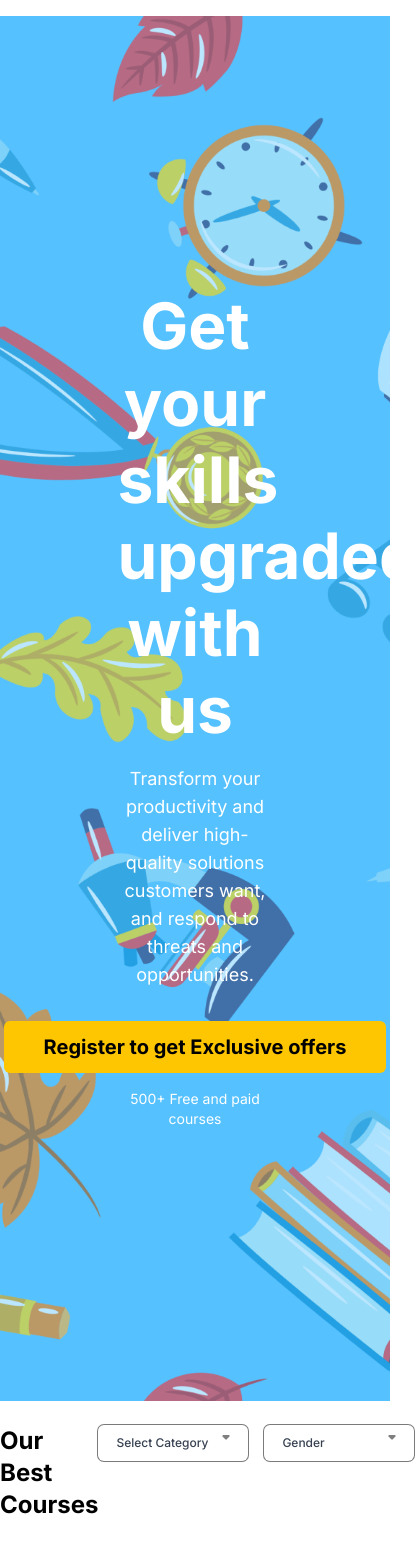
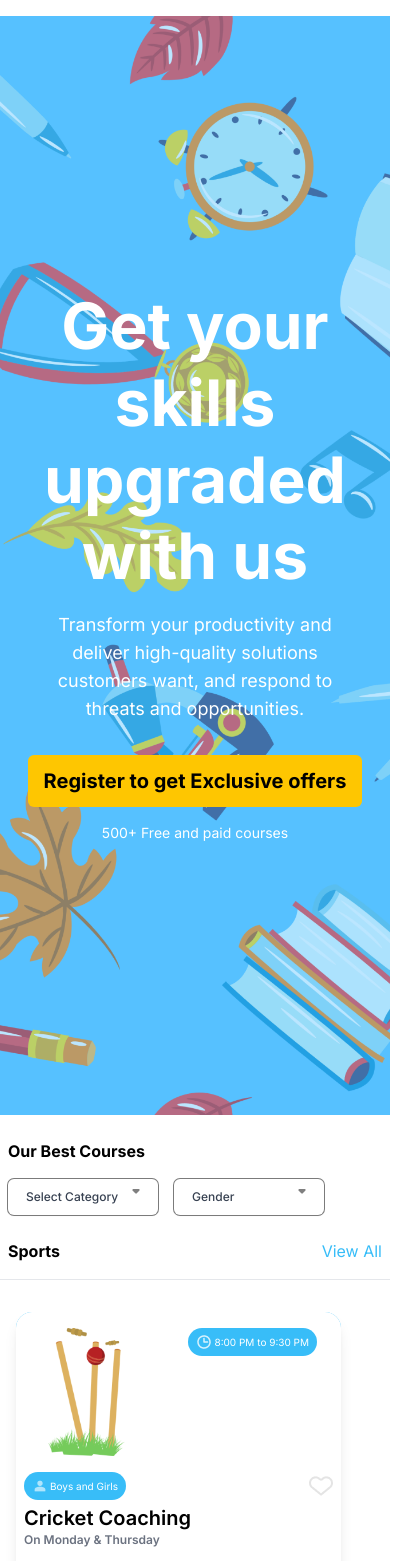
Before and after one commit to Sakchamn/training_horizon, a Next.js app: page / in a window 390 px wide. Shown: the top 1561 px of the page, 419 px wide, since content can reach past the window. Built offline with nearby package versions, Linux system fonts and the light colour scheme; what @designbycode/tailwindcss-text-shadow would draw is missing.

Commit message:
responsive

```diff
--- a/app/globals.css
+++ b/app/globals.css
@@ -46,7 +46,7 @@ body {
   }
 
   .btn_large{
-    @apply px-8 py-2
+    @apply px-8 py-2 max-sm:px-2
   }
   .btn_full{
     @apply w-full
--- a/components/Card.tsx
+++ b/components/Card.tsx
@@ -20,7 +20,7 @@ const Card = ({ title, gender, category, description, imageUrl, time }: CardProp
   }
 
   return (
-    <div className="flex-col max-w-sm rounded-2xl overflow-hidden hover:shadow-2xl shadow-lg bg-sky-400 w-full ">
+    <div className="flex-col max-sm:w-10/12 mx-4 rounded-2xl overflow-hidden hover:shadow-2xl shadow-lg bg-sky-400 w-full ">
     <div className=" rounded-b-2xl bg-white px-2">
       <div className="flex px-4 py-4">
       <img
--- a/components/CourseList.tsx
+++ b/components/CourseList.tsx
@@ -20,14 +20,14 @@ const Home = () => {
       const educationalCourse = courses.filter(course => course.category == 'Educational')
       return (
         <>
-        <div className="w-full flex container mx-auto py-6">
-          <h2 className="text-2xl font-bold mb-4 ">Our Best Courses</h2>
-          <div className="gap-4 w-auto flex-grow flex justify-end ">
+        <div className="w-full flex max-sm:flex-col container mx-auto py-6">
+          <h2 className="text-2xl max-sm:text-base font-bold mb-4 max-sm:px-2 ">Our Best Courses</h2>
+          <div className="gap-4 w-auto flex-grow flex justify-end max-sm:justify-start max-sm:px-2">
             <Dropdown label="Select Category" options={['Sports', 'Arts', 'Music']} />
             <Dropdown label="Gender" options={['Boys','Boys and Girls']} />
           </div>
           </div>
-          <div className="flex container mx-auto">
+          <div className="flex max-sm:px-2 container mx-auto">
               <h1 className=" text-base font-bold">Sports</h1>
               <Link href={'/'}
               className="flexEnd w-full text-sky-400"
@@ -41,7 +41,7 @@ const Home = () => {
               <Card key={index} {...course} />
             ))}
           </div>
-          <div className="flex container mx-auto">
+          <div className="flex max-sm:px-2 container mx-auto">
               <h1 className=" text-base font-bold">Educational</h1>
               <Link href={'/'}
               className="flexEnd w-full text-sky-400"
@@ -55,7 +55,7 @@ const Home = () => {
               <Card key={index} {...course} />
             ))}
           </div>
-          <div className="flex container mx-auto">
+          <div className="flex max-sm:px-2 container mx-auto">
               <h1 className=" text-base font-bold">Educational</h1>
               <Link href={'/'}
               className="flexEnd w-full text-sky-400"
--- a/components/Footer.tsx
+++ b/components/Footer.tsx
@@ -4,7 +4,7 @@ import React from 'react'
 const Footer = () => {
   return (
     <>
-    <footer className="flexBetween max-sm:flex-col max container px-3 relative py-4">
+    <footer className="flexBetween max-sm:flex-col max-sm:justify-start max container px-3 relative py-4">
       <div className="flex-col ">
         <div className="flexCenter">
         <img src='/images/Logo.png'/>
--- a/components/Hero.tsx
+++ b/components/Hero.tsx
@@ -7,9 +7,9 @@ const Header = () => {
     <header className="bg-[#56C1FF] bg-cover  bg-bottom bg-no-repeat text-white py-48 text-center p-10"
     style={{ backgroundImage: "url('/images/HeroBg.png')" }}>
     <div className="w-full flex justify-center items-center">
-      <div className="w-1/2">
+      <div className="w-1/2 max-sm:w-full">
       <header className=" py-20 text-center">
-        <h1 className="text-4xl  bold-64 text-shadow-sm mb-4 text-white">Get your skills upgraded with us</h1>
+        <h1 className="text-4xl bold-28 bold-64 text-shadow-sm mb-4 text-white">Get your skills upgraded with us</h1>
         <p className="text-lg mb-8 text-shadow regular-18 text-white">Transform your productivity and deliver high-quality solutions customers want, and respond to threats and opportunities.</p>
         <div className="flex justify-center ">
         <Button type='button' title='Register to get Exclusive offers' variant='btn_yellow btn_large' fontSize='text-xl font-bold'/>
--- a/components/Review.tsx
+++ b/components/Review.tsx
@@ -15,7 +15,7 @@ const Review: NextPage = () => {
             <div className="flex-col px-4">
               <h1 className="text-2xl font-bold text-gray-900 pt-5">Summer bummer vacations</h1>
               <p className="text-gray-600 pt-2">Some recent classes and webinar near your location.</p>
-              <button className="mt-6 py-2 px-4  bg-sky-400 text-white rounded hover:bg-sky-600">Mathematics with best Teachers</button>
+              <button className="mt-6 py-2 px-4 max-sm:text-[11px] bg-sky-400 text-white rounded hover:bg-sky-600">Mathematics with best Teachers</button>
             </div>
           </div>
           <div className="grid grid-cols-1 md:grid-cols-2 gap-8 py-8">
@@ -29,7 +29,7 @@ const Review: NextPage = () => {
                   <h2 className="text-xl pt-4 font-bold text-gray-900">Mathematics</h2>
                   <p className="mt-2 text-gray-600">Get course completion certificate and prizes for
                     7 grade students participate now.</p>
-                  <button className="mt-4 px-4 py-2 bg-sky-400 text-white rounded  hover:bg-sky-600">Learn Mathematics with best Teachers</button>
+                  <button className="mt-4 px-4 py-2 max-sm:text-[11px] bg-sky-400 text-white rounded  hover:bg-sky-600">Learn Mathematics with best Teachers</button>
                 </div>
               </div>
             </div>
@@ -43,7 +43,7 @@ const Review: NextPage = () => {
                   <h2 className="text-xl pt-4 font-bold text-gray-900">Science</h2>
                   <p className="mt-2 text-gray-600">Get course completion certificate and prizes for
                     7 grade students participate now.</p>
-                  <button className="mt-4 px-4 py-2 bg-sky-400 text-white rounded  hover:bg-sky-600 " >Learn Science with best Teachers</button>
+                  <button className="mt-4 px-4 py-2 max-sm:text-[11px] bg-sky-400 text-white rounded  hover:bg-sky-600 " >Learn Science with best Teachers</button>
                 </div>
               </div>
             </div>
--- a/components/testimonials.tsx
+++ b/components/testimonials.tsx
@@ -1,3 +1,5 @@
+import Link from "next/link"
+
 export default function Testimonial() {
   return (
     <div className="w-full">
@@ -7,8 +9,8 @@ export default function Testimonial() {
 
           <div className="flex my-10 justify-center items-center">
 
-            <div className="flex-col py-16 ring-1  relative shadow-xl ring-sky-400 mt-4 px-24 w-2/3 z-0 bg-white rounded-lg">
-            <img src='/images/review-1.png' className="w-36 h-36 z-20 absolute top-[78px] -left-[72px]" />
+            <div className="flex-col py-16 ring-1  relative shadow-xl ring-sky-400 mt-4 px-24 w-2/3 max-sm:w-4/5 bg-white rounded-lg">
+              <img src='/images/review-1.png' className="w-36 h-36 z-20 absolute top-[60px] max-sm:top-1/3 -left-[72px] " />
               <div className="flex items-center mb-2 text-yellow-400 justify-end">
                 {[...Array(4)].map((_, index) => (
                   <svg
@@ -32,9 +34,14 @@ export default function Testimonial() {
 
               </div>
 
-              <p className="text-lg italic text-gray-900">"I am proud to say that after a few months of taking this course... I passed my exam and am now an AWS Certified Cloud Practitioner!"</p>
-              <p className="mt-2 text-[20px] font-bold text-gray-900">- Nia Kyle</p>
-              <div className="bg-sky-400 flex justify-center items-center ring-1 ring-sky-400 w-1/12 h-full absolute top-0 right-0  rounded-r-lg hover:bg-sky-600">
+              <p className="text-lg italic max-sm:text-xs  text-gray-900">"I am proud to say that after a few months of taking this course... I passed my exam and am now an AWS Certified Cloud Practitioner!"</p>
+              <p className="mt-2 text-[20px] max-sm:text-xs max-sm:font-semibold font-bold text-gray-900">- Nia Kyle</p>
+              <div className="min-[640px]:hidden mt-2">
+              <Link href={'/'} className="min-[640px]:hidden text-sky-400">
+              next
+              </Link>
+              </div>
+              <div className="bg-sky-400 flex justify-center max-sm:hidden items-center ring-1 ring-sky-400 w-1/12 h-full absolute top-0 right-0  rounded-r-lg hover:bg-sky-600">
                 <div className="size-8 my-32 mx-6">  <img src="/icons/arrow_next.png" alt="nextbtn" /></div>
               </div>
             </div>
```
Also changed, not shown: public/icons/menu.svg (added). Lines whose indentation alone changed are shown as unchanged.
